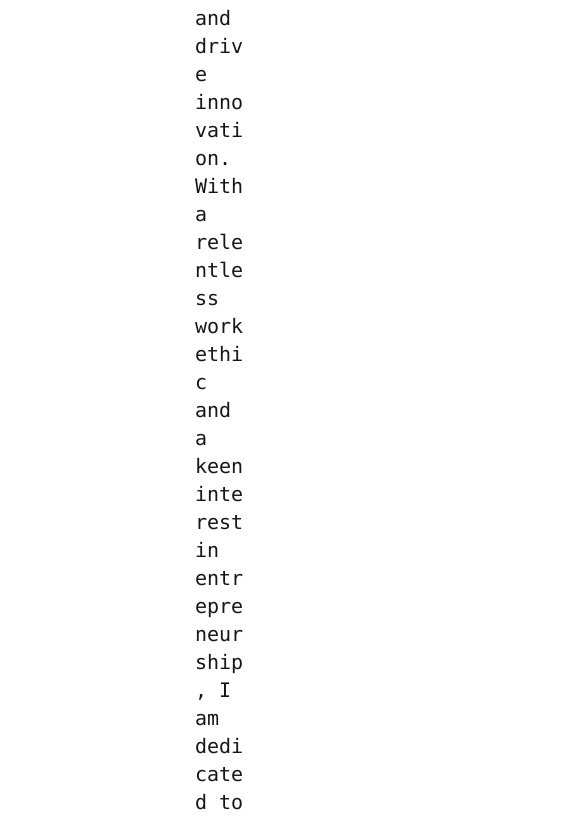
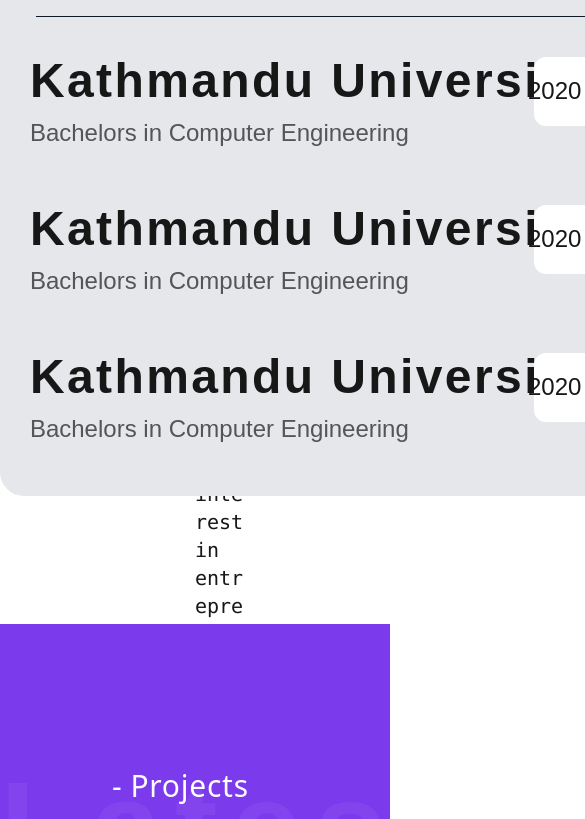
Before and after one commit to jiwanhumagain/Portfolio, a Next.js app: page / in a window 390 px wide. Shown: the part 4056-4875 px from the top of the page, 585 px wide, since content can reach past the window. Built offline with nearby package versions, Linux system fonts and the light colour scheme; a web font is replaced by a local one.

Commit message:
responsive design upto services

```diff
--- a/src/app/page.jsx
+++ b/src/app/page.jsx
@@ -37,15 +37,15 @@
                 <Marquee />
                 <Services/>
                 <AboutMe/>
-                {/* <Education/> */}
-                {/* <Projects/>
+                <Education/>
+                <Projects/>
                 <PricingModel/>
                 <Marquee />
                 <Contact/>
                 <Marquee />
                 <Blogs/>
                 <Marquee />
-                <Footer/> */}
+                <Footer/>
 
 
             </div>
```
